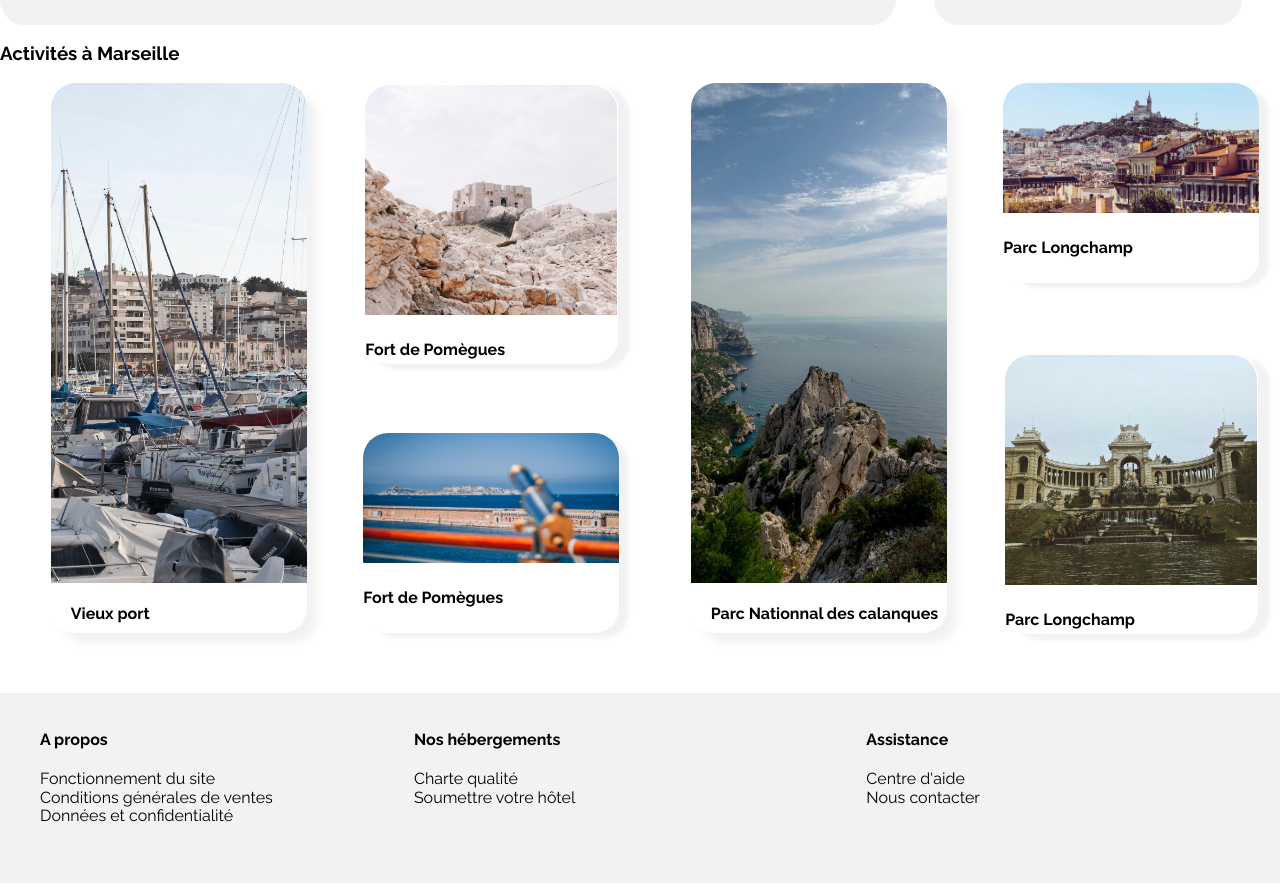
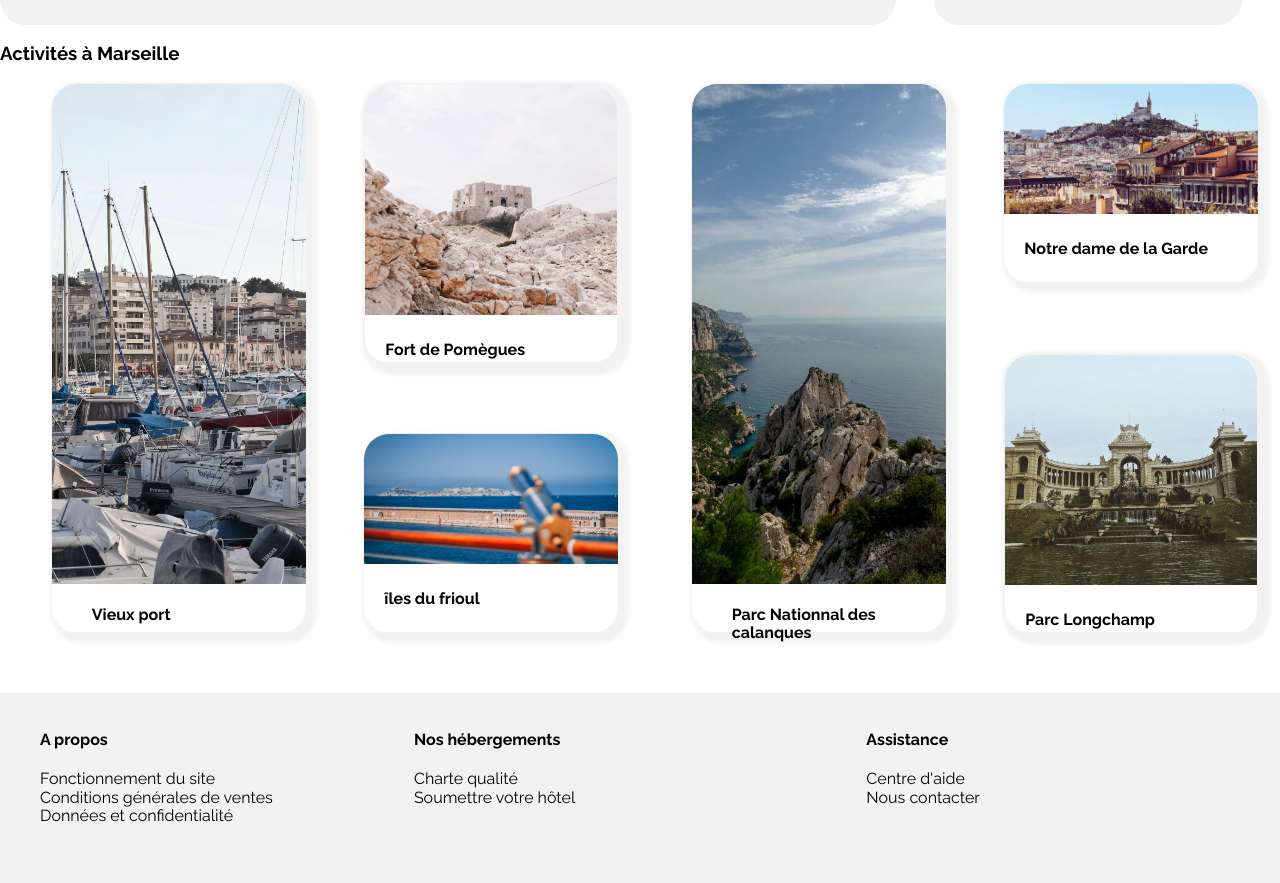
Before and after one commit to Babas788/PJ3, a plain HTML site: page Index.html in a window 1280 px wide. Shown: the part 1182-2065 px from the top of the page. Drawn offline with Linux system fonts and the light colour scheme.

Commit message:
Modifcation carte activités

```diff
--- a/Css/style.css
+++ b/Css/style.css
@@ -347,7 +347,8 @@ input[type="submit"] {
 }
 
 .grandecarte {
-    box-shadow: 10px 10px 10px #F2F2F2;
+    box-shadow: 5px 5px 5px 5px #F2F2F2;
+    border: 1px solid #F2F2F2;
     border-radius: 25px;
     width: 20%;
     height: 550px;
@@ -382,8 +383,8 @@ input[type="submit"] {
 /*carte de moyenne taille*/
 
 .moyennecarte {
-    border: 1px solid white;
-    box-shadow: 10px 5px 5px #F2F2F2;
+    box-shadow: 5px 5px 5px 5px #F2F2F2;
+    border: 1px solid #F2F2F2;
     border-radius: 25px;
     width: 100%;
     height: 280px;
@@ -406,7 +407,8 @@ input[type="submit"] {
 }
 
 .petitecarte {
-    box-shadow: 10px 5px 5px #F2F2F2;
+    box-shadow: 5px 5px 5px 5px #F2F2F2;
+    border: 1px solid #F2F2F2;
     border-radius: 25px;
     width: 100%;
     height: 200px;
@@ -418,11 +420,17 @@ input[type="submit"] {
 }
 
 .petitecarte2 {
-    box-shadow: 10px 5px 5px #F2F2F2;
+    box-shadow: 5px 5px 5px 5px #F2F2F2;
+    border: 1px solid #F2F2F2;
     border-radius: 25px;
     width: 100%;
     height: 200px;
     margin-top: 70px;
+}
+
+.activités h4{
+    margin-left: 20px;
+    justify-items: center;
 }
 
 /*footer*/
@@ -604,7 +612,8 @@ footer {
 
     .carte {
         width: 80%;
-        box-shadow: 10px 5px 5px 10px #F2F2F2;
+        box-shadow: 5px 5px 5px 5px #F2F2F2;
+    border: 1px solid #F2F2F2;
         flex-direction: column;
         height: 270px;
     }
@@ -625,7 +634,7 @@ footer {
 
     .activités {
         height: auto;
-        margin-top: 1180px;
+        margin-top: 1100px;
     }
 
     .activitycard {
--- a/Index.html
+++ b/Index.html
@@ -316,8 +316,8 @@
             </a>
             <a href="#" class="petitecarte2">
               <div class="petite-img"><img src="images/activites/2_large/kevin-hikari-rV_Qd1l-VXg-unsplash.jpg"
-                  alt="Fort de Pomègues" class="petite-img" />
-                <h4>Fort de Pomègues</h4>
+                  alt="îles du frioul" class="petite-img" />
+                <h4>îles du frioul</h4>
               </div>
             </a>
           </div>
@@ -332,7 +332,7 @@
             <a href="#" class="petitecarte">
               <div class="petite-img"><img src="images/activites/3_medium/florian-wehde-xW9e8gdotxI-unsplash.jpg"
                   alt="Notre dame de la Garde" class="petite-img" />
-                <h4>Parc Longchamp</h4>
+                <h4>Notre dame de la Garde</h4>
               </div>
             </a>
             <a href="#" class="moyennecarte">
```
